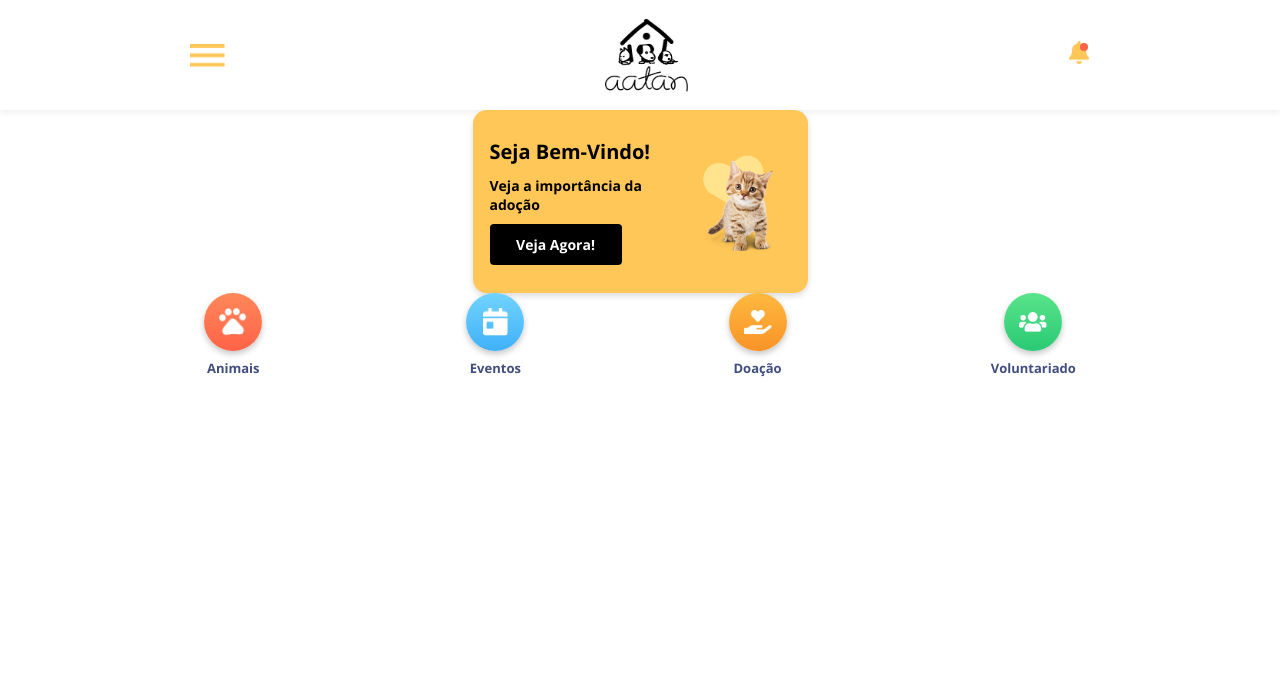
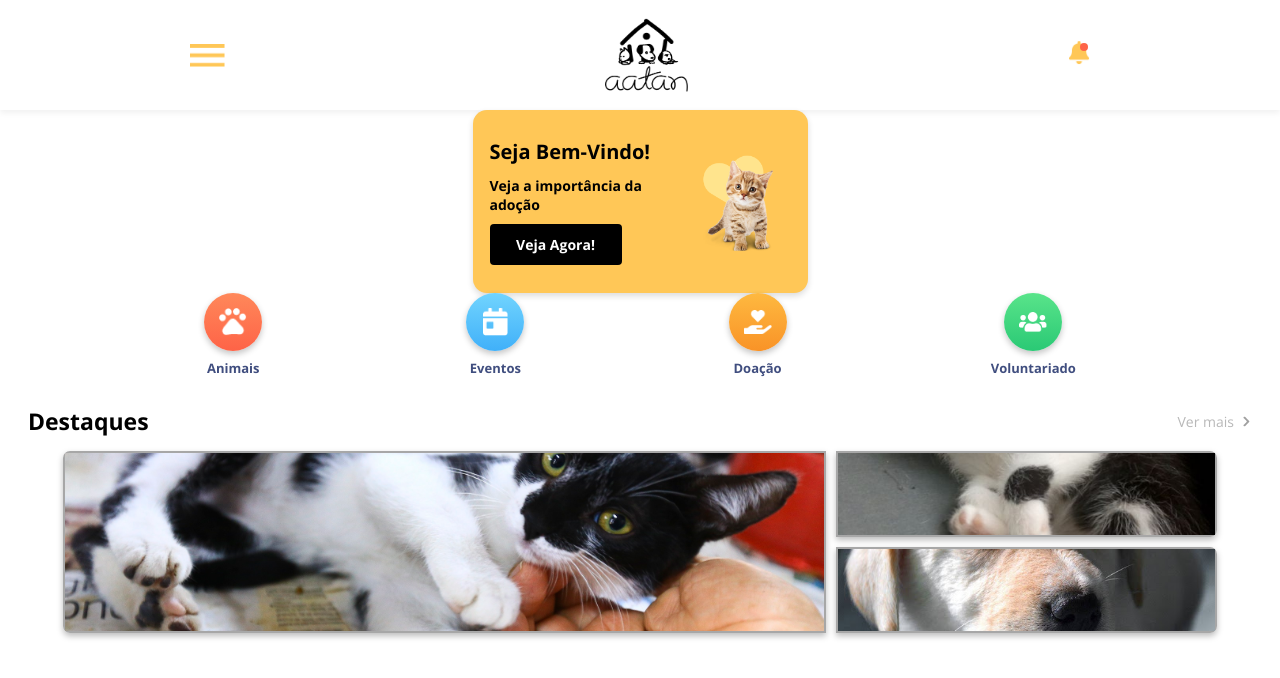
Before and after one commit to Manoob2408/Projeto_AATAN, a Next.js app: page /home in a window 1280 px wide. Shown: the top 678 px of the page. Built offline with nearby package versions, Linux system fonts and the light colour scheme.

Commit message:
feat: add Highlights

```diff
--- a/src/pages/home/index.tsx
+++ b/src/pages/home/index.tsx
@@ -15,7 +15,16 @@ import {
   CardText,
   CardTitle,
   CardContent,
-  CardImageContainer
+  CardImageContainer,
+  HighlightsHeader,
+  HighlightsTitle,
+  HighlightsSeeMore,
+  HighlightsSeeMoreText,
+  HighlightsSeeMoreIcon,
+  HighlightsContent,
+  HighlightsPrimaryImage,
+  HighlightsSecondaryImage,
+  HighlightsSecondaryImageContainer
 } from '../../styles/pages/home'
 
 interface MenuItemProps {
@@ -92,7 +101,36 @@ export default function Home () {
         />
 
       </Menu>
-      <Highlights />
+      <Highlights>
+        <HighlightsHeader>
+          <HighlightsTitle>
+            Destaques
+          </HighlightsTitle>
+          <HighlightsSeeMore>
+            <HighlightsSeeMoreText>
+              Ver mais
+            </HighlightsSeeMoreText>
+            <HighlightsSeeMoreIcon>
+              <Image src="/images/icons/icon-chevron-left.png" width="10" height="10" objectFit="contain"/>
+            </HighlightsSeeMoreIcon>
+          </HighlightsSeeMore>
+
+        </HighlightsHeader>
+        <HighlightsContent>
+          <HighlightsPrimaryImage>
+            <Image src="/images/animals/3.jpg" layout="fill" objectFit="cover"/>
+          </HighlightsPrimaryImage>
+          {/* <HighlightsSecondaryImageContainer>
+
+          </HighlightsSecondaryImageContainer> */}
+            <HighlightsSecondaryImage>
+              <Image src="/images/animals/2.jpg" layout="fill" objectFit="cover"/>
+            </HighlightsSecondaryImage>
+            <HighlightsSecondaryImage>
+              <Image src="/images/animals/16.jpg" layout="fill" objectFit="cover"/>
+            </HighlightsSecondaryImage>
+        </HighlightsContent>
+      </Highlights>
       <TabMenu>
         {/* <TabMenuItem></TabMenuItem> */}
       </TabMenu>
--- a/src/styles/pages/Home.ts
+++ b/src/styles/pages/Home.ts
@@ -54,8 +54,6 @@ export const MenuItemTitle = styled.div`
   color: #404E7F;
 `
 
-export const Highlights = styled.div``
-
 export const TabMenu = styled.div``
 
 export const Card = styled.div`
@@ -105,3 +103,72 @@ export const CardButton = styled.button`
   background: black;
   cursor: pointer;
 `
+
+export const Highlights = styled.div`
+  width: 100%;
+  padding: 28px;
+`
+
+export const HighlightsHeader = styled.div`
+  display: flex;
+  justify-content: space-between;
+  align-items: center;
+`
+
+export const HighlightsTitle = styled.div`
+  font-family: 'Open Sans', sans-serif;
+  font-size: 23px;
+  font-weight: bold;
+`
+
+export const HighlightsSeeMore = styled.button`
+  display: flex;
+  justify-content: center;
+  align-items: center;
+  border: 0;
+  background-color: transparent;
+  cursor: pointer;
+`
+
+export const HighlightsSeeMoreText = styled.div`
+  font-family: 'Open Sans', sans-serif;
+  font-size: 14px;
+  color: #B8B8B8;
+  text-decoration: none;
+`
+
+export const HighlightsSeeMoreIcon = styled.div`
+  margin-left: 8px;
+  transform: rotate(-90deg);
+`
+
+export const HighlightsContent = styled.div`
+  margin-top: 14px;
+  padding: 0 35px;
+  display: grid;
+  grid-template-columns: 2fr 1fr;
+  grid-template-rows: 86px 86px;
+  grid-template-areas: "first second"
+                       "first second";
+  gap: 10px;
+`
+
+export const HighlightsPrimaryImage = styled.div`
+  grid-area: first;
+  position: relative;
+  border: 2px solid #A7A7A7;
+  border-radius: 7px 0px 0px 7px;
+  box-shadow: 0px 3px 6px #00000045;
+`
+
+export const HighlightsSecondaryImageContainer = styled.div`
+
+`
+
+export const HighlightsSecondaryImage = styled.div`
+
+  position: relative;
+  border: 2px solid #A7A7A7;
+  border-radius: 0px 7px 7px 0px;
+  box-shadow: 0px 3px 6px #00000045;
+`
```
